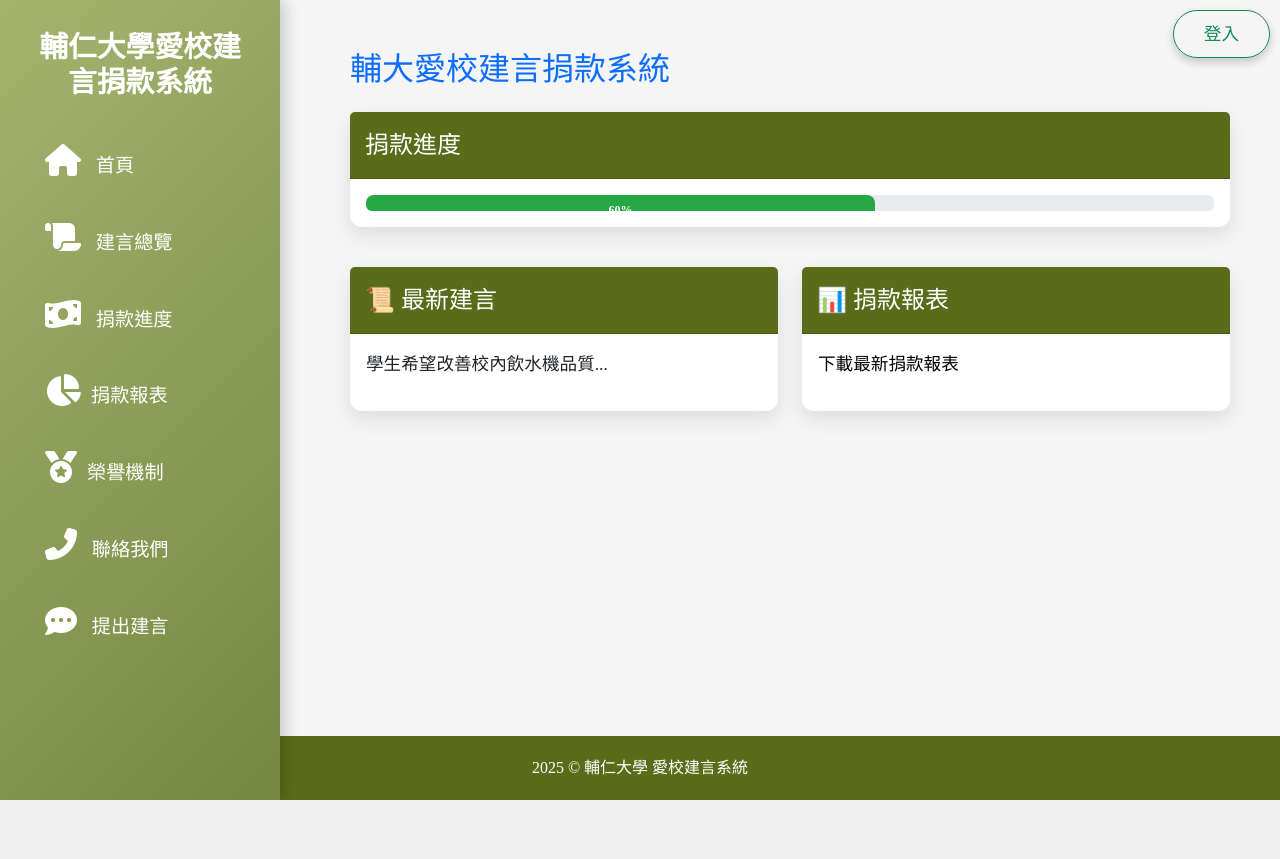
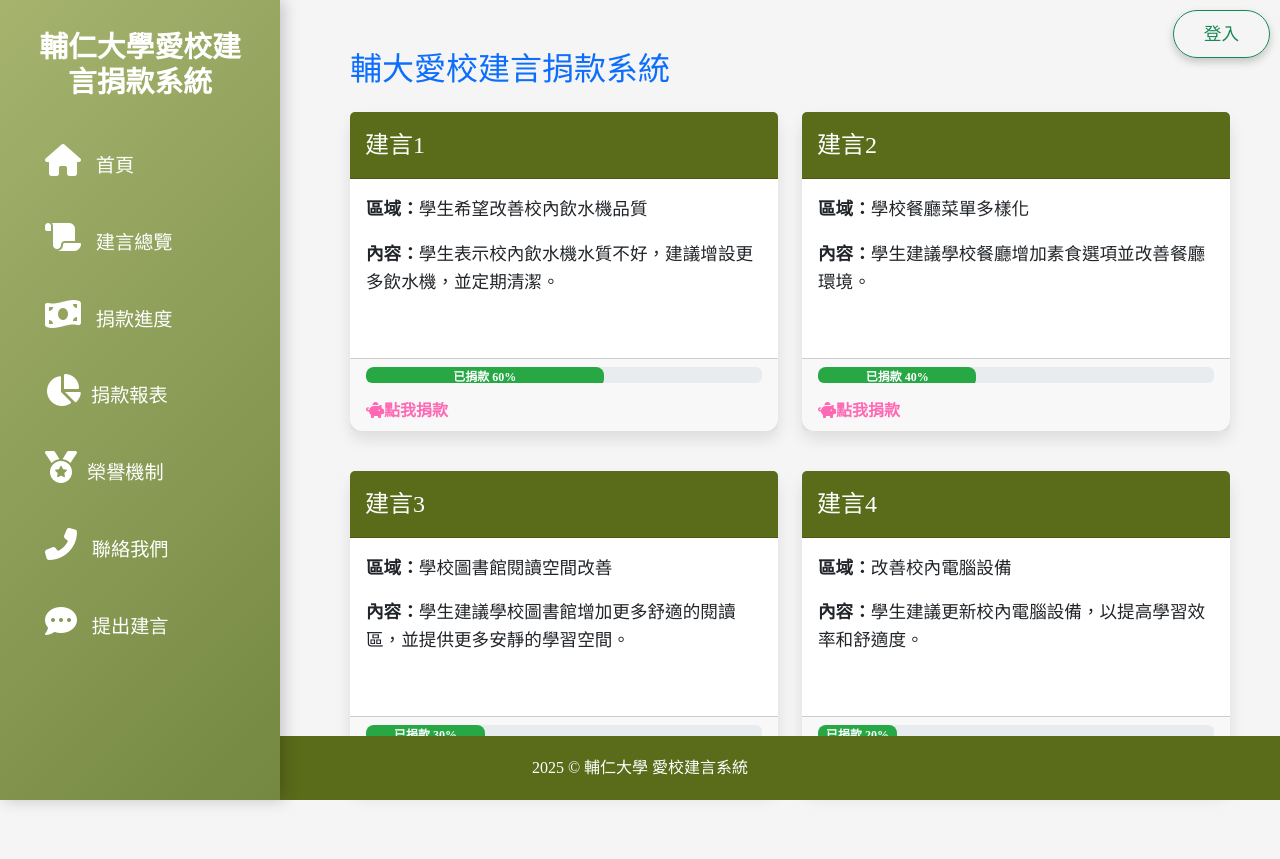
Before and after one commit to SA5202/SA, a PHP site: page /donate.php in a window 1280 px wide. Before the commit the page ends 800 px from the top, so only its background shows below. Run offline with PHP 8.4, Linux system fonts and the light colour scheme; data that the repository does not hold is empty; some libraries are stand-ins or nearby versions.

Commit message:
募款中建言

```diff
--- a/donate.php
+++ b/donate.php
@@ -14,6 +14,7 @@
     <link rel="preconnect" href="https://fonts.googleapis.com">
     <link rel="preconnect" href="https://fonts.gstatic.com" crossorigin>
     <link rel="stylesheet" href="https://fonts.googleapis.com/css2?family=Noto+Serif+TC:wght@550&display=swap">
+    <link rel="stylesheet" href="https://cdnjs.cloudflare.com/ajax/libs/font-awesome/6.5.0/css/all.min.css">
     <style>
         @import url('https://fonts.googleapis.com/css2?family=Noto+Serif+TC:wght@200..900&family=PT+Serif:ital,wght@0,400;0,700;1,400;1,700&display=swap');
 
@@ -91,11 +92,11 @@
         }
 
         .progress-bar {
-            height: 30px;
+            height: 20px;
             background-color: #28a745;
             font-weight: bold;
             text-align: center;
-            line-height: 30px;
+            line-height: 20px;
             border-radius: 8px;
         }
 
@@ -189,6 +190,42 @@
             background-color: rgba(0, 0, 0, 0.7);
             transform: translateY(-5px);
         }
+        /*捐款卡片 */
+        .card-custom {
+            height: 100%;
+            display: flex;
+            flex-direction: column;
+        }
+
+        .card-body {
+            flex-grow: 1;
+        }
+
+        .card-footer {
+            margin-top: auto;
+        }
+
+        .row {
+            margin-top: 20px;
+        }
+
+        .col-md-6 {
+            margin-bottom: 20px;
+        }
+
+        .card {
+            box-shadow: 0 8px 16px rgba(0, 0, 0, 0.1);
+            border-radius: 12px;
+            transition: transform 0.3s ease-in-out;
+        }
+
+        .card:hover {
+            transform: translateY(-5px);
+        }
+        .text-pink {
+            color: #ff69b4; /* 粉紅色 */
+        }
+
     </style>
 </head>
 
@@ -219,28 +256,81 @@
             </a>
         <?php endif; ?>
         <h2 class="mb-4 text-primary">輔大愛校建言捐款系統</h2>
-        <div class="card">
-            <div class="card-header">捐款進度</div>
-            <div class="card-body">
-                <div class="progress">
-                    <div class="progress-bar" style="width: 60%;">60%</div>
+        <div class="row">
+            <!-- 建言 1 -->
+            <div class="col-md-6">
+                <div class="card card-custom">
+                    <div class="card-header">建言1</div>
+                    <div class="card-body">
+                        <p><strong>區域：</strong>學生希望改善校內飲水機品質</p>
+                        <p><strong>內容：</strong>學生表示校內飲水機水質不好，建議增設更多飲水機，並定期清潔。</p>
+                    </div>
+                    <div class="card-footer">
+                        <div class="progress mb-3">
+                            <div class="progress-bar" style="width: 60%;">已捐款 60%</div>
+                        </div>
+                        <div class="d-flex justify-content-between align-items-center">
+                            <a href="#"><i class="fa-solid fa-piggy-bank text-pink">點我捐款</i></a>
+                        </div>
+                    </div>
+                </div>
+            </div>
+
+            <!-- 建言 2 -->
+            <div class="col-md-6">
+                <div class="card card-custom">
+                    <div class="card-header">建言2</div>
+                    <div class="card-body">
+                        <p><strong>區域：</strong>學校餐廳菜單多樣化</p>
+                        <p><strong>內容：</strong>學生建議學校餐廳增加素食選項並改善餐廳環境。</p>
+                    </div>
+                    <div class="card-footer">
+                        <div class="progress mb-3">
+                            <div class="progress-bar" style="width: 40%;">已捐款 40%</div>
+                        </div>
+                        <div class="d-flex justify-content-between align-items-center">
+                            <a href="#"><i class="fa-solid fa-piggy-bank text-pink">點我捐款</i></a>
+                        </div>
+                    </div>
                 </div>
             </div>
         </div>
+
         <div class="row">
+            <!-- 建言 3 -->
             <div class="col-md-6">
-                <div class="card">
-                    <div class="card-header">📜 最新建言</div>
+                <div class="card card-custom">
+                    <div class="card-header">建言3</div>
                     <div class="card-body">
-                        <p>學生希望改善校內飲水機品質...</p>
+                        <p><strong>區域：</strong>學校圖書館閱讀空間改善</p>
+                        <p><strong>內容：</strong>學生建議學校圖書館增加更多舒適的閱讀區，並提供更多安靜的學習空間。</p>
+                    </div>
+                    <div class="card-footer">
+                        <div class="progress mb-3">
+                            <div class="progress-bar" style="width: 30%;">已捐款 30%</div>
+                        </div>
+                        <div class="d-flex justify-content-between align-items-center">
+                            <a href="#"><i class="fa-solid fa-piggy-bank text-pink">點我捐款</i></a>
+                        </div>
                     </div>
                 </div>
             </div>
+
+            <!-- 建言 4 -->
             <div class="col-md-6">
-                <div class="card">
-                    <div class="card-header">📊 捐款報表</div>
+                <div class="card card-custom">
+                    <div class="card-header">建言4</div>
                     <div class="card-body">
-                        <p><a href="#" class="text-link">下載最新捐款報表</a></p>
+                        <p><strong>區域：</strong>改善校內電腦設備</p>
+                        <p><strong>內容：</strong>學生建議更新校內電腦設備，以提高學習效率和舒適度。</p>
+                    </div>
+                    <div class="card-footer">
+                        <div class="progress mb-3">
+                            <div class="progress-bar" style="width: 20%;">已捐款 20%</div>
+                        </div>
+                        <div class="d-flex justify-content-between align-items-center">
+                            <a href="#"><i class="fa-solid fa-piggy-bank text-pink">點我捐款</i></a>
+                        </div>
                     </div>
                 </div>
             </div>
```
